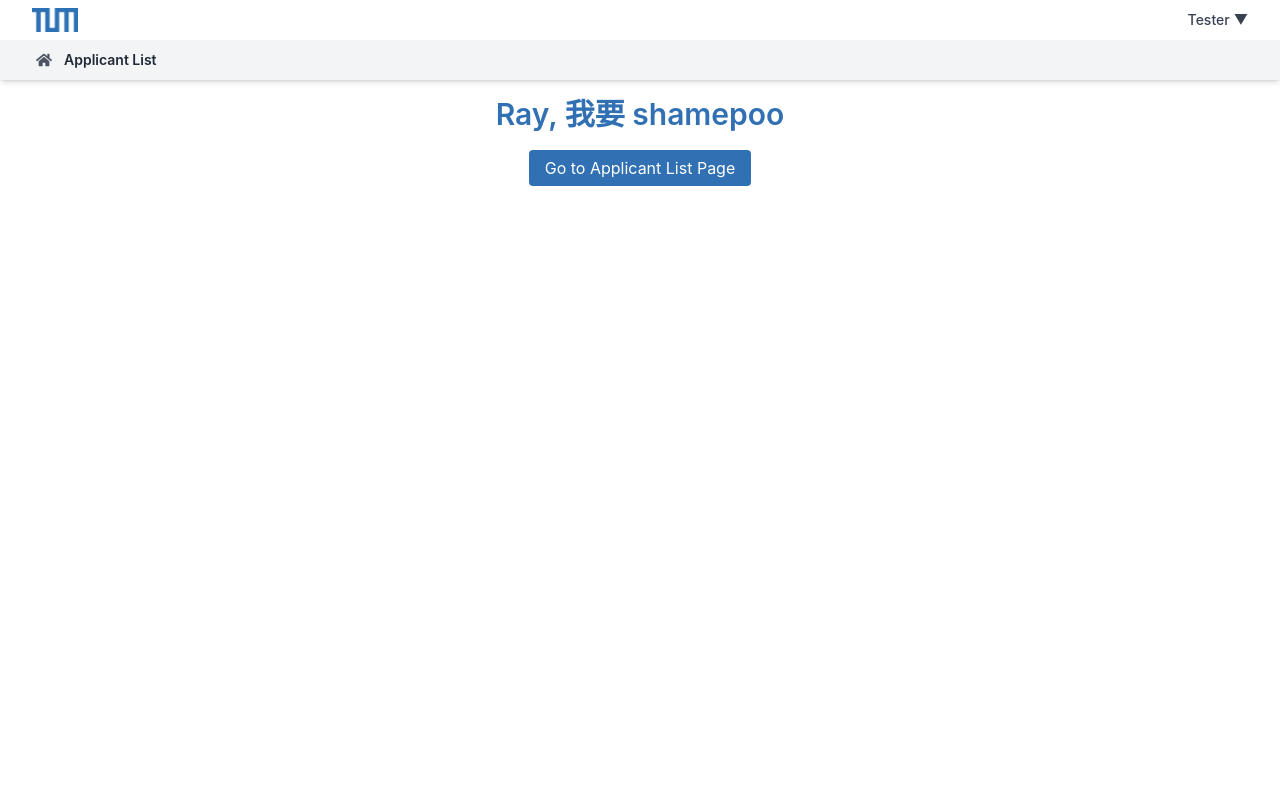
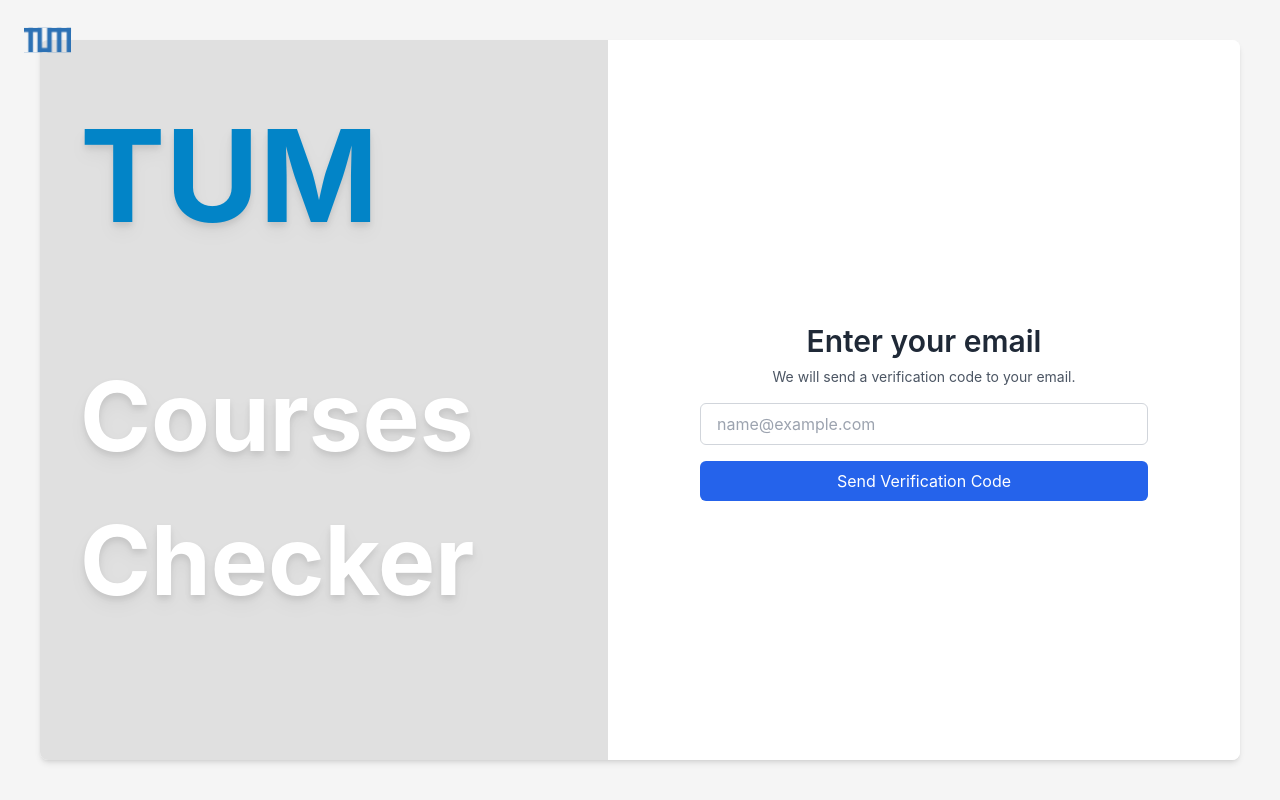
Before and after one commit to StephenZhaoyi/LLM-Course-Check, a React (Create React App) app in the folder frontend/: page / in a window 1280 px wide. Built offline with nearby package versions, Linux system fonts and the light colour scheme.

Commit message:
LoginPage

```diff
--- a/frontend/package.json
+++ b/frontend/package.json
@@ -18,15 +18,11 @@
     "react": "^18.3.1",
     "react-circular-progressbar": "^2.1.0",
     "react-dom": "^18.3.1",
-<<<<<<< HEAD
     "react-icons": "^5.4.0",
     "react-paginate": "^8.2.0",
     "react-router-dom": "^7.0.2",
     "react-scripts": "5.0.1",
     "storybook": "^8.4.7",
-=======
-    "react-scripts": "^5.0.1",
->>>>>>> ceb19ec (8arrytest)
     "tailwind": "^4.0.0",
     "ts-pattern": "^5.6.0",
     "web-vitals": "^2.1.4"
--- a/frontend/src/App.js
+++ b/frontend/src/App.js
@@ -1,41 +1,23 @@
 import React from "react";
+import { BrowserRouter as Router, Routes, Route, Navigate } from "react-router-dom";
+import LoginPage from "./pages/LoginPage";
 import ApplicantListPage from "./pages/ApplicantListPage";
 import ApplicantDetailPage from "./pages/ApplicantDetailPage";
-import { BrowserRouter as Router, Routes, Route } from "react-router-dom";
-import Navbar from "./components/Layout/Navbar";
-import { NavLink } from "react-router-dom";
-import Sidebar from "./components/Layout/Sidebar";
 
-// this is the temporary landing page for the app
-function App() {
+const App = () => {
   return (
     <Router>
-      <Navbar />
-      <Sidebar />
       <Routes>
-        <Route
-          path="/"
-          element={
-            <div>
-              <div className="text-center mt-24">
-                <h1 className="text-3xl font-semibold mb-6 text-tum-blue">
-                  Ray, 我要 shamepoo
-                </h1>
-                <NavLink
-                  to="/applicants"
-                  className="bg-tum-blue text-white px-4 py-2 rounded hover:bg-blue-700 transition"
-                >
-                  Go to Applicant List Page
-                </NavLink>
-              </div>
-            </div>
-          }
-        />
+        {/* Default page: LoginPage */}
+        <Route path="/" element={<LoginPage />} />
+        {/* Navigate to Applicants page after successful login */}
         <Route path="/applicants" element={<ApplicantListPage />} />
         <Route path="/applicant/:id" element={<ApplicantDetailPage />} />
+        {/* Handle unmatched routes, redirect to LoginPage */}
+        <Route path="*" element={<Navigate to="/" replace />} />
       </Routes>
     </Router>
   );
-}
+};
 
 export default App;
--- a/frontend/src/components/LoginPage.js
+++ b/frontend/src/pages/LoginPage.jsx
@@ -1,11 +1,13 @@
 import React, { useState } from "react";
-import TUMLogo from "../assets/tum-logo.svg";
+import TUMLogo from "../components/Logo/TUMLogo";
+import { useNavigate } from "react-router-dom";
 
 const LoginPage = () => {
     const [email, setEmail] = useState("");
     const [code, setCode] = useState("");
     const [error, setError] = useState("");
     const [step, setStep] = useState(1);
+    const navigate = useNavigate();
 
     const sendVerificationCode = async () => {
         const emailRegex = /^[^\s@]+@[^\s@]+\.[^\s@]+$/;
@@ -52,6 +54,7 @@
             }
             alert("Login successful!");
             // Redirect to another page
+            navigate("/applicants");
         } catch (err) {
             console.error(err);
             setError(err.message || "Verification failed.");
@@ -62,7 +65,7 @@
         <div className="min-h-screen flex items-center justify-center bg-[#f5f5f5]">
             {/* Top left logo, can be removed */}
             <div className="absolute top-4 left-6 z-10">
-                <img src={TUMLogo} alt="TUM Logo" className="w-12 h-12" />
+                <TUMLogo className="w-12 h-12" />
             </div>
 
             {/* Centered container with fixed width and height */}
```
Also changed, not shown: 1 other file (tests, documents, lock files or other folders).
